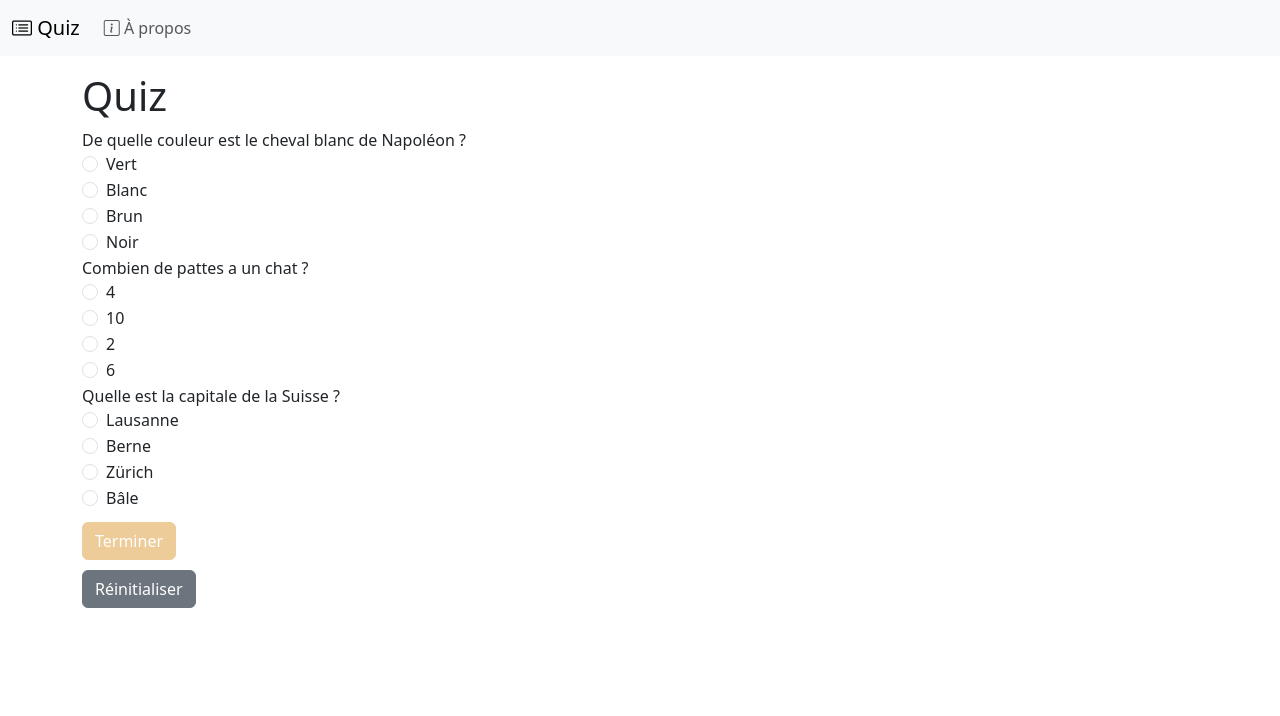
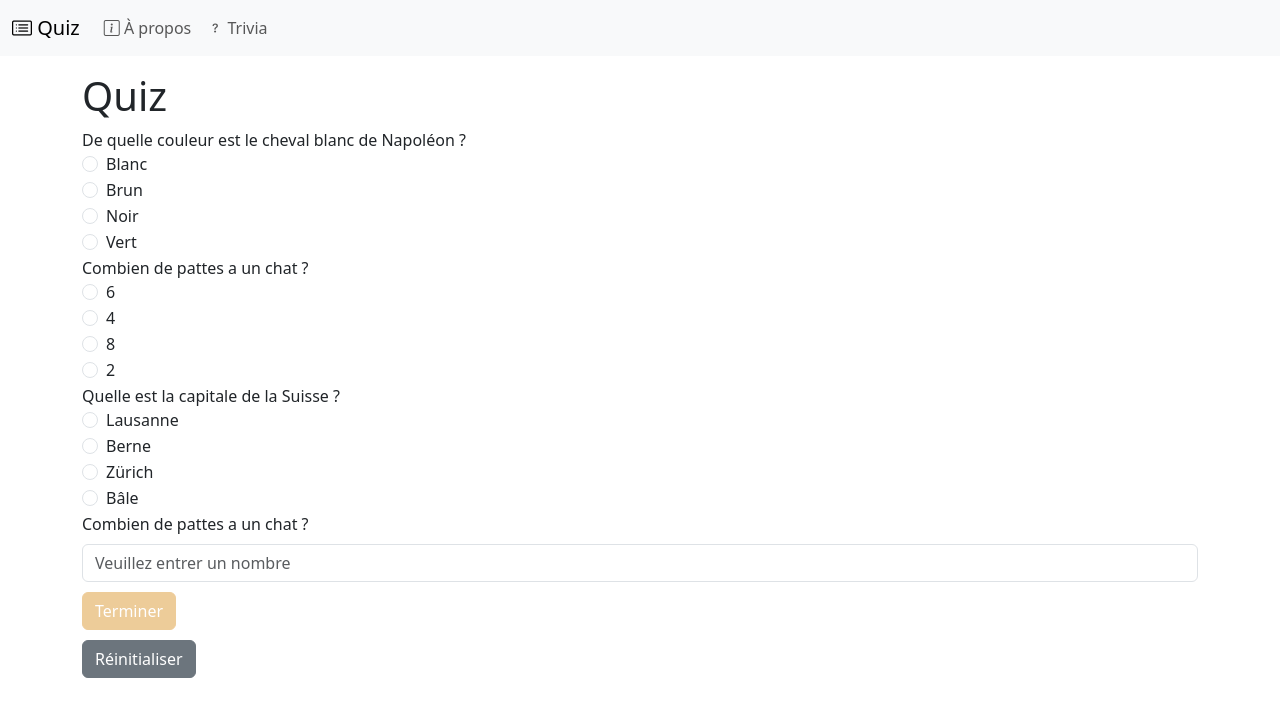
Before and after one commit to hepl-bs21inf5/sem07-project-MathysBoesigerP58887, a Vue app: page / in a window 1280 px wide. Shown: the top 716 px of the page. Built offline with nearby package versions, Linux system fonts and the light colour scheme.

Commit message:
Ajout de QuestionText et QuestionRadio

```diff
--- a/src/App.vue
+++ b/src/App.vue
@@ -35,6 +35,12 @@ import { RouterLink, RouterView } from 'vue-router'
               À propos
             </RouterLink>
           </li>
+          <li class="nav-item">
+            <RouterLink class="nav-link" to="/trivia">
+              <i class="bi bi-question"></i>
+              Trivia
+            </RouterLink>
+          </li>
         </ul>
       </div>
     </div>
--- /dev/null
+++ b/src/components/QuestionRadio.vue
@@ -0,0 +1,30 @@
+<script setup lang="ts">
+import { defineModel, defineProps, type PropType } from 'vue'
+
+const model = defineModel<string | null>()
+const props = defineProps({
+  name: { type: String, required: true },
+  text: { type: String, required: true },
+  options: {
+    type: Array as PropType<Array<{ name: string; text: string }>>,
+    required: true,
+  },
+})
+</script>
+
+<template>
+  {{ props.text }}
+  <div v-for="option in props.options" :key="option.name" class="form-check">
+    <input
+      :id="`${props.name}-${option.name}`"
+      v-model="model"
+      class="form-check-input"
+      type="radio"
+      :name="props.name"
+      :value="option.name"
+    />
+    <label class="form-check-label" :for="`${props.name}-${option.name}`">
+      {{ option.text }}
+    </label>
+  </div>
+</template>
--- /dev/null
+++ b/src/components/QuestionText.vue
@@ -0,0 +1,21 @@
+<script setup lang="ts">
+import { defineModel, defineProps } from 'vue'
+
+const model = defineModel<string | null>()
+const props = defineProps({
+  placeholder: {
+    type: String,
+    default: 'Veuillez entrer un nombre',
+  },
+})
+</script>
+
+<template>
+  <label for="exampleFormControlInput" class="form-label"> Combien de pattes a un chat ? </label>
+  <input
+    id="exampleFormControlInput"
+    v-model="model"
+    class="form-control"
+    :placeholder="props.placeholder"
+  />
+</template>
--- a/src/components/QuizForm.vue
+++ b/src/components/QuizForm.vue
@@ -1,13 +1,22 @@
 <script setup lang="ts">
+import QuestionRadio from '@/components/QuestionRadio.vue'
+import QuestionText from '@/components/QuestionText.vue'
 import { computed, ref } from 'vue'
 
 // Déclaration des variables réactives qui vont contenir les réponses de l'utilisateur
 const cheval = ref<string | null>(null) // null signifie qu'il n'y a pas de réponse au départ
 const chat = ref<string | null>(null)
 const capitale = ref<string | null>(null)
+const reponse_chat = ref<string | null>(null)
 
 // Vérifie si toutes les réponses sont remplies
-const filled = computed<boolean>(() => cheval.value && chat.value && capitale.value !== null)
+const filled = computed<boolean>(
+  () =>
+    cheval.value !== null &&
+    chat.value !== null &&
+    capitale.value !== null &&
+    reponse_chat.value !== null,
+)
 
 //Réinitialise les réponses à null
 function reset(event: Event): void {
@@ -16,6 +25,7 @@ function reset(event: Event): void {
   cheval.value = null
   chat.value = null
   capitale.value = null
+  reponse_chat.value = null
 }
 
 // Fonction de soumission du formulaire qui calcule le score de l'utilisateur et affiche le score
@@ -23,7 +33,7 @@ function submit(event: Event): void {
   event.preventDefault() // Empêche la soumission du formulaire et le rafraîchissement de la page
 
   let score = 0
-  const max_score = 3
+  const max_score = 4
 
   if (cheval.value === 'blanc') {
     score += 1
@@ -34,156 +44,68 @@ function submit(event: Event): void {
   if (capitale.value === 'berne') {
     score += 1
   }
+  if (
+    reponse_chat.value === '4' ||
+    reponse_chat.value === 'quatre' ||
+    reponse_chat.value === 'Quatre'
+  ) {
+    score += 1
+  }
   if (score === max_score) {
     alert('Vous avez tout juste !')
   } else {
-    alert(`Vous avez ${score}/3`)
+    alert(`Vous avez ${score}/4`)
   }
 }
 </script>
 
 <!-- Formulaire des questions -->
 <template>
-  <form @submit="submit"> <!-- Quand on appuie sur "Terminer", l'événement submit est émis -->
-    De quelle couleur est le cheval blanc de Napoléon ?
-    <div class="form-check">
-      <input
-        id="chevalVert"
+  <form @submit="submit">
+    <!-- Quand on appuie sur "Terminer", la fonction submit est émis -->
+    <QuestionRadio
       v-model="cheval"
-        class="form-check-input"
-        type="radio"
+      text="De quelle couleur est le cheval blanc de Napoléon ?"
       name="cheval"
-        value="vert"
+      :options="[
+        { name: 'blanc', text: 'Blanc' },
+        { name: 'brun', text: 'Brun' },
+        { name: 'noir', text: 'Noir' },
+        { name: 'vert', text: 'Vert' },
+      ]"
     />
-      <label class="form-check-label" for="chevalVert">Vert</label>
-    </div>
-    <div class="form-check">
-      <input
-        id="chevalBlanc"
-        v-model="cheval"
-        class="form-check-input"
-        type="radio"
-        name="cheval"
-        value="blanc"
-      />
-      <label class="form-check-label" for="chevalBlanc">Blanc</label>
-    </div>
-    <div class="form-check">
-      <input
-        id="chevalBrun"
-        v-model="cheval"
-        class="form-check-input"
-        type="radio"
-        name="cheval"
-        value="brun"
-      />
-      <label class="form-check-label" for="chevalBrun">Brun</label>
-    </div>
-    <div class="form-check">
-      <input
-        id="chevalNoir"
-        v-model="cheval"
-        class="form-check-input"
-        type="radio"
-        name="cheval"
-        value="noir"
-      />
-      <label class="form-check-label" for="chevalNoir">Noir</label>
-    </div>
   </form>
   <form @submit="submit">
-    Combien de pattes a un chat ?
-    <div class="form-check">
-      <input
-        id="4pattes"
+    <QuestionRadio
       v-model="chat"
-        class="form-check-input"
-        type="radio"
-        name="patte"
-        value="4"
+      text="Combien de pattes a un chat ?"
+      name="chat"
+      :options="[
+        { name: '6', text: '6' },
+        { name: '4', text: '4' },
+        { name: '8', text: '8' },
+        { name: '2', text: '2' },
+      ]"
     />
-      <label class="form-check-label" for="4pattes">4</label>
-    </div>
-    <div class="form-check">
-      <input
-        id="10pattes"
-        v-model="chat"
-        class="form-check-input"
-        type="radio"
-        name="chat"
-        value="10"
-      />
-      <label class="form-check-label" for="10pattes">10</label>
-    </div>
-    <div class="form-check">
-      <input
-        id="2pattes"
-        v-model="chat"
-        class="form-check-input"
-        type="radio"
-        name="chat"
-        value="2"
-      />
-      <label class="form-check-label" for="2pattes">2</label>
-    </div>
-    <div class="form-check">
-      <input
-        id="6pattes"
-        v-model="chat"
-        class="form-check-input"
-        type="radio"
-        name="chat"
-        value="6"
-      />
-      <label class="form-check-label" for="6pattes">6</label>
-    </div>
   </form>
   <form @submit="submit">
-    Quelle est la capitale de la Suisse ?
-    <div class="form-check">
-      <input
-        id="lausanne"
+    <QuestionRadio
       v-model="capitale"
-        class="form-check-input"
-        type="radio"
+      text="Quelle est la capitale de la Suisse ?"
       name="capitale"
-        value="lausanne"
+      :options="[
+        { name: 'lausanne', text: 'Lausanne' },
+        { name: 'berne', text: 'Berne' },
+        { name: 'zurich', text: 'Zürich' },
+        { name: 'bale', text: 'Bâle' },
+      ]"
     />
-      <label class="form-check-label" for="lausanne">Lausanne</label>
-    </div>
-    <div class="form-check">
-      <input
-        id="berne"
-        v-model="capitale"
-        class="form-check-input"
-        type="radio"
-        name="capitale"
-        value="berne"
+  </form>
+  <form @submit="submit">
+    <QuestionText
+      v-model="reponse_chat"
+      text="Combien de pattes a un chat ?"
     />
-      <label class="form-check-label" for="berne">Berne</label>
-    </div>
-    <div class="form-check">
-      <input
-        id="zurich"
-        v-model="capitale"
-        class="form-check-input"
-        type="radio"
-        name="capitale"
-        value="zurich"
-      />
-      <label class="form-check-label" for="zurich">Zürich</label>
-    </div>
-    <div class="form-check">
-      <input
-        id="bale"
-        v-model="capitale"
-        class="form-check-input"
-        type="radio"
-        name="capitale"
-        value="bale"
-      />
-      <label class="form-check-label" for="bale">Bâle</label>
-    </div>
     <!-- Bouton de soumission qui est désactivé tant que toutes les réponses ne sont pas remplies -->
     <button class="btn btn-primary" :class="{ disabled: !filled }" type="submit">Terminer</button>
   </form>
```
Also changed, not shown: 1 other file (tests, documents, lock files or other folders). Lines whose indentation alone changed are shown as unchanged.
